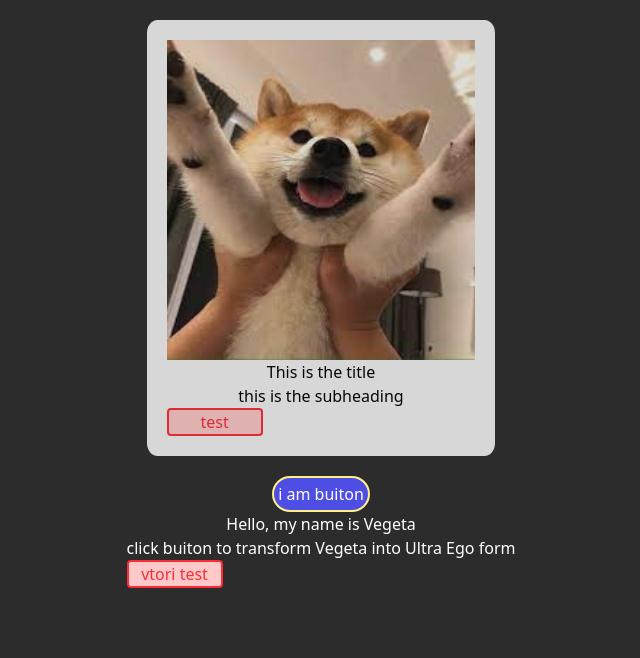
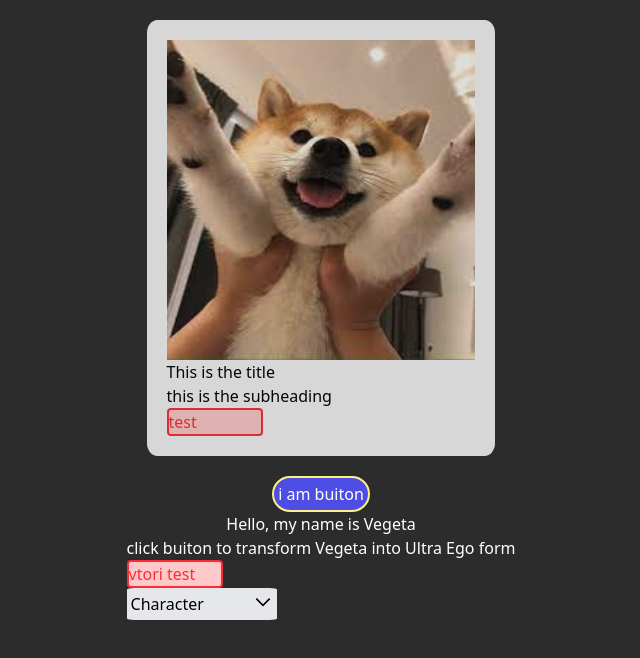
Before and after one commit to martiparti1/first_react, a React (Vite) app: page / in a window 1280 px wide. Shown: the top 658 px of the page, without its empty margins (319-959 px from the left). Built offline with nearby package versions, Linux system fonts and the light colour scheme.

Commit message:
dropdown menu

```diff
--- a/src/App.jsx
+++ b/src/App.jsx
@@ -1,9 +1,6 @@
 import {BrowserRouter, Routes, Route} from 'react-router-dom';
-import { useState } from 'react'
-import MyButton from './components/transform.jsx'
-import Card from './components/Card.jsx'
-import Tag from './components/Tag.jsx'
 import Playground from './components/Playground.jsx'
+import Redirect from './util/lib.jsx';
 
 function App() {
 
@@ -12,6 +9,7 @@ function App() {
       <Routes>
         <Route index element={<Playground/>}/>
         {['/','test'].map(path => (<Route key = {path} path={path} element={<Playground/>}/>))}
+        <Route path = '/youtube' element={<Redirect link= "https://youtube.com"/>}/>
       </Routes>
     </BrowserRouter>
   )
--- a/src/components/Dropdown.jsx
+++ b/src/components/Dropdown.jsx
@@ -1,27 +1,38 @@
-import React, { useState } from 'react';
+import { useState } from 'react';
+import arrow_right from '../assets/arrow_right.svg'
 
-// finish this
+export default function Dropdown(){
 
-const Dropdown = () =>{
-    const [option, setOption] = useState(null);
-
-    const handleChange = (event) =>{
-        const selected = options.find(
-            option => option.id === parseInt(event.target.value)
-        );
-        setOption(selected)
+    const [isOpen, setIsOpen] = useState(false);
+    const [selected, setSelected] = useState("Character");
+    const toggleDropdown = () => {
+        setIsOpen(prevState => !prevState)
     }
 
-    return (
-        <div className="dropdown-container">
-            <select onChange={handleChange} className = "dropdown-select" defaultValue="">
-                {options.map((option) => (
-                    <option
-                        key={option.id}
-                        value={option.id}
-                    >{option.name}</option>
+    const handleClick = (name) => {
+        setSelected(name);
+        toggleDropdown();
+    }
+
+    const dummyData = [
+        {id: 1, name : 'pesho', age : 25, country : 'bulgaria'},
+        {id: 2, name : 'john', age : 31, country : 'usa'},
+        {id: 3, name : 'lu xiaojun', age : 25, country : 'china'}
+    ];
+    // const
+    return(
+        <>
+            <div className="flex flex-col">
+                <button className = "flex flex-row justify-between bg-gray-200 hover:bg-gray-300 rounded-[5%] p-1 w-[150px] max-w-[200px]" onClick={toggleDropdown}>
+                    {selected}
+                    <img className= {`w-5 ${isOpen ? 'rotate-270' : 'rotate-90'}`} src={arrow_right}/>
+                </button>
+
+
+                {dummyData.map(entry => (
+                    <div key={entry.id} data-country ={entry.country} className={`${isOpen ? 'inline' : 'hidden'} w-[150px] max-w-[200px] max-h-[50px] bg-gray-200 hover:bg-gray-300`} onClick={()=>handleClick(entry.name)}> {entry.name} </div>
                 ))}
-            </select>
-        </div>
+            </div>
+        </>
     );
 }
--- a/src/components/Playground.jsx
+++ b/src/components/Playground.jsx
@@ -2,6 +2,7 @@ import { useState } from 'react'
 import MyButton from './transform.jsx'
 import Card from './Card.jsx'
 import Tag from './Tag.jsx'
+import Dropdown from './Dropdown.jsx'
 
 export default function Playground(){
     return (
@@ -9,6 +10,7 @@ export default function Playground(){
            <Card/>
            <MyButton/>
            <Tag input = 'vtori test'/>
+           <Dropdown />
         </>
       );
 }
--- a/src/components/transform.jsx
+++ b/src/components/transform.jsx
@@ -17,8 +17,7 @@ function MyButton(){
     }
     return(
         <>
-            <div className="transform_body">
-
+            <div className="flex-col items-center justify-center text-center">
                 <button className={`${form ? 'bg-[rgb(61,19,61)] text-[rgb(198,108,198)] border-2 border-[rgb(198,108,198)]' : 'bg-[rgb(78,78,229)] text-white border-2 border-yellow-200'} rounded-full p-1`}onClick={transform}>i am buiton</button>
                 <p className="text-white">{talkText}</p>
                 <p className="text-white">click buiton to transform {char.name} into {char.form} form</p>
--- a/src/styles/index.css
+++ b/src/styles/index.css
@@ -2,10 +2,9 @@
 
 body{
   display: flex;
-  flex-direction: row;
   justify-content: center;
   max-width: 100vw;
   height: auto;
   background-color: #2c2c2c;
-  text-align: center;
+  /* text-align: center; */
 }
--- /dev/null
+++ b/src/util/lib.jsx
@@ -0,0 +1,8 @@
+import { useEffect } from "react";
+
+export default function Redirect({link}){
+    useEffect(()=>{
+        window.location.href = link;
+    }, []);
+    return null;
+}
```
Also changed, not shown: src/assets/arrow_right.svg (added).
